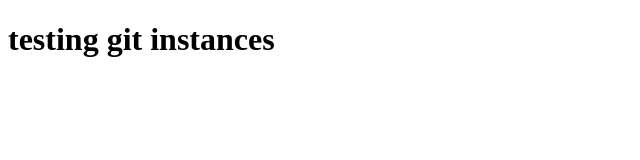
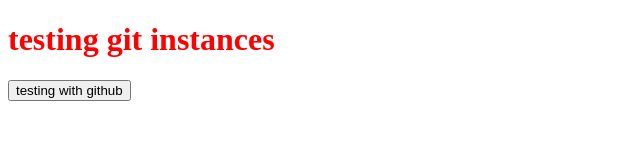
Before and after one commit to cycodedconcept/test-october, a plain HTML site: page index.html in a window 1280 px wide. Shown: the whole page, without its empty margins (0-640 px from the left). Drawn offline with Linux system fonts and the light colour scheme.

Commit message:
added a css file and a button

```diff
--- a/index.html
+++ b/index.html
@@ -4,8 +4,10 @@
     <meta charset="UTF-8">
     <meta name="viewport" content="width=device-width, initial-scale=1.0">
     <title>Document</title>
+    <link rel="stylesheet" href="style.css">
 </head>
 <body>
     <h1>testing git instances</h1>
+    <button>testing with github</button>
 </body>
 </html>
--- /dev/null
+++ b/style.css
@@ -0,0 +1,3 @@
+h1 {
+    color: red;
+}
```
